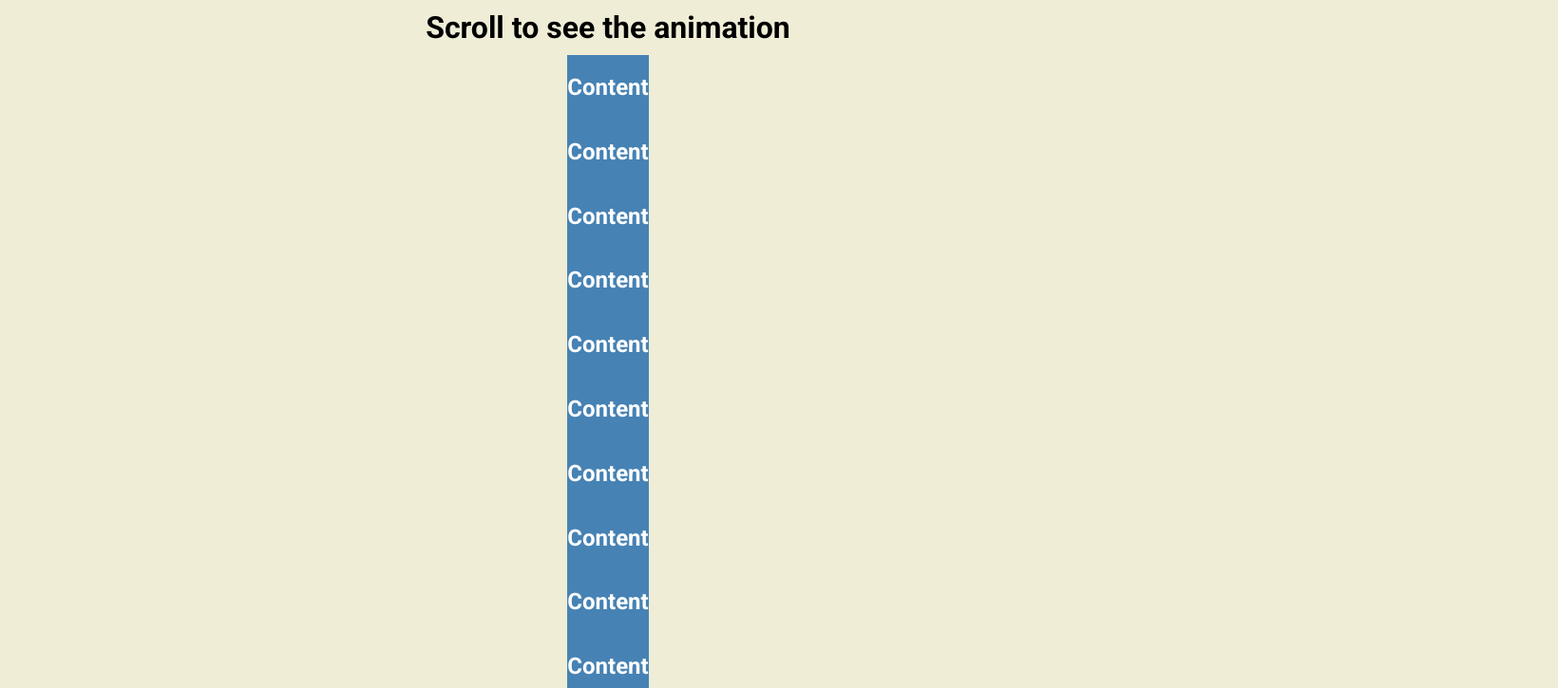
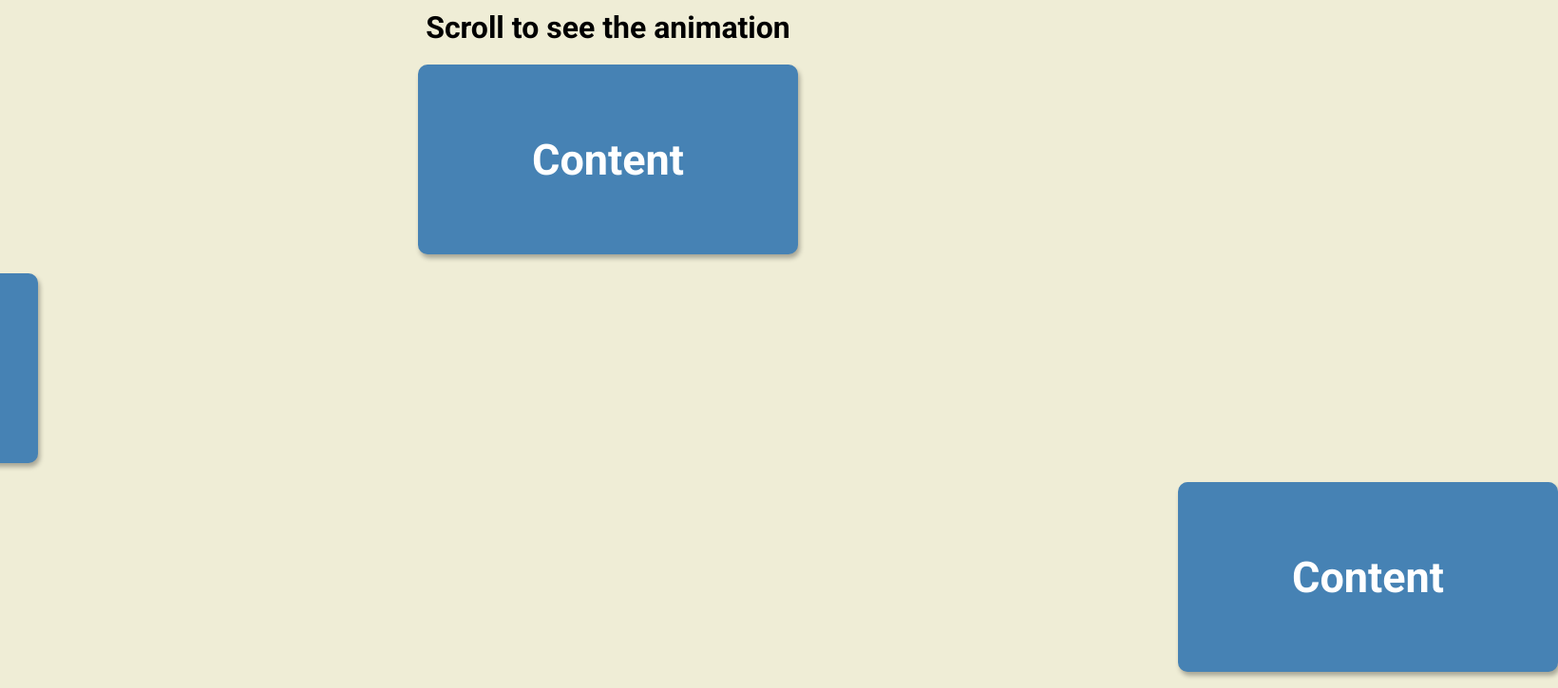
Before and after one commit to jchanpark/mini_CSS_projects, a plain HTML site: page index.html in a window 1280 px wide. Shown: the top 725 px of the page at 95% size, 1640 px wide, since content can reach past the window. Drawn offline with Linux system fonts and the light colour scheme; a script that the page names is missing.

Commit message:
apply css transfrom and transition attributes

```diff
--- a/index.html
+++ b/index.html
@@ -9,7 +9,7 @@
 </head>
 <body>
   <h1>Scroll to see the animation</h1>
-  <div class="box"><H2>Content</H2></div>
+  <div class="box show"><H2>Content</H2></div>
   <div class="box"><H2>Content</H2></div>
   <div class="box"><H2>Content</H2></div>
   <div class="box"><H2>Content</H2></div>
--- a/style.css
+++ b/style.css
@@ -21,4 +21,26 @@ h1 {
 .box {
   background-color: steelblue;
   color: #fff;
+  display: flex;
+  align-items: center;
+  justify-content: center;
+  width: 400px;
+  height: 200px;
+  margin: 10px;
+  border-radius: 10px;
+  box-shadow: 2px 4px 5px rgba(0, 0, 0, 0.3);
+  transform: translateX(200%);
+  transition: transfrom 0.4s ease;
 }
+
+.box:nth-of-type(even) {
+  transform: translateX(-200%);
+}
+
+.box.show {
+  transform: translateX(0);
+}
+
+.box h2 {
+  font-size: 45px;
+}
```
